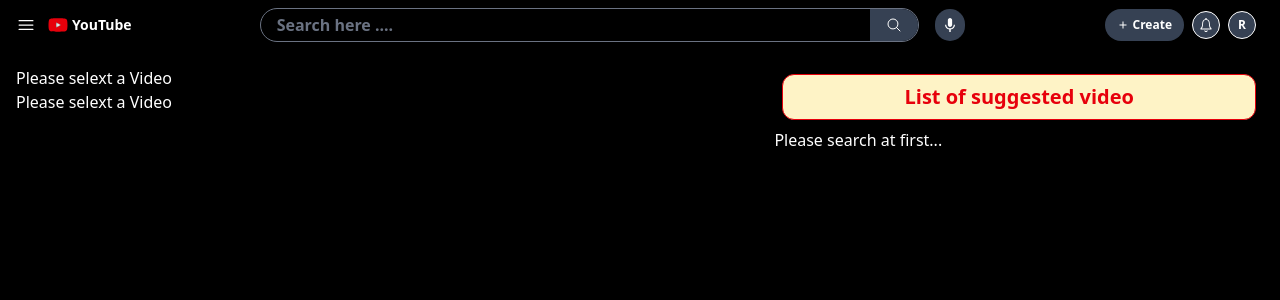
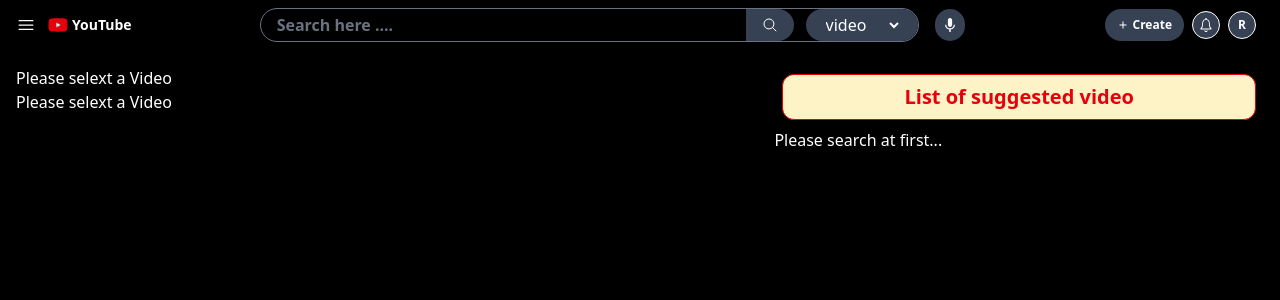
Before and after one commit to kazirobin/mytube-assignment, a React (Vite) app: page / in a window 1280 px wide. Shown: the top 300 px of the page. Built offline with nearby package versions, Linux system fonts and the light colour scheme.

Commit message:
update dynamicaly

```diff
--- a/src/components/app.component.jsx
+++ b/src/components/app.component.jsx
@@ -10,7 +10,9 @@ class App extends Component {
     videoList: [],
     Suggestion: false,
     activeVideo: null,
+    type: "",
   };
+  handleType = (event) => { this.setState({type:event.target.value}) }
   handleSuggestion = () => {
     this.setState((prevState) => ({
       Suggestion: !prevState.Suggestion,
@@ -33,7 +35,7 @@ class App extends Component {
     const key = "AIzaSyDioJFhL2Lm3Z-udOf6mJgqsO7LsEoAMvQ";
     const q = this.state.searchText;
     const part = "snippet";
-    const type = "video";
+    const type = this.state.type;
     const maxResults = 5;
     const url = `${baseUrl}?key=${key}&q=${q}&part=${part}&type=${type}&maxResults=${maxResults}`;
     const promise = axios.get(url);
@@ -70,6 +72,8 @@ class App extends Component {
           videoList={this.state.videoList}
           handleSuggestion={this.handleSuggestion}
           Suggestion={this.state.Suggestion}
+          type={this.state.type}
+          handleType={this.handleType}
         />
         <div className="grid grid-cols-1 md:grid-cols-5 gap-4 p-4">
           <div className="md:col-span-3">
--- a/src/components/nav/nav.component.jsx
+++ b/src/components/nav/nav.component.jsx
@@ -12,6 +12,8 @@ class NavBar extends Component {
       videoList,
       handleSuggestion,
       Suggestion,
+      type,
+      handleType,
     } = this.props;
     return (
       <div className="p-2 mx-2">
@@ -30,6 +32,8 @@ class NavBar extends Component {
               videoList={videoList}
               handleSuggestion={handleSuggestion}
               Suggestion={Suggestion}
+              type={type}
+              handleType={handleType}
             />
           </div>
           <div className="hidden md:block">
--- a/src/components/nav/search.component.jsx
+++ b/src/components/nav/search.component.jsx
@@ -16,6 +16,8 @@ class Search extends Component {
       videoList,
       handleSuggestion,
       Suggestion,
+      type,
+      handleType,
     } = this.props;
     return (
       <>
@@ -38,6 +40,23 @@ class Search extends Component {
             >
               <HiOutlineMagnifyingGlass />
             </button>
+
+
+            <button
+              onClick={() => {
+                handleSearchButton();
+                handleSuggestion();
+              }}
+              className="px-4 ms-3 flex items-center justify-center bg-gray-700 hover:bg-gray-800 text-white cursor-pointer rounded-2xl"
+            >
+              <select name="" id="" value={type} className="bg-gray-700" onChange={handleType}>
+                <option value="video">video</option>
+                <option value="channel">channel</option>
+                <option value="playlist">playlist</option>
+              </select>
+            </button>
+
+
             <div className="absolute text-white left-0 top-10 block">
               {Suggestion && (
                 <Suggestions
@@ -51,6 +70,7 @@ class Search extends Component {
           <div className=" bg-gray-700 cursor-pointer hover:bg-gray-800 flex items-center h-8 w-8 justify-center rounded-full">
             <IoMdMic className="text-white" />
           </div>
+
         </div>
       </>
     );
```
